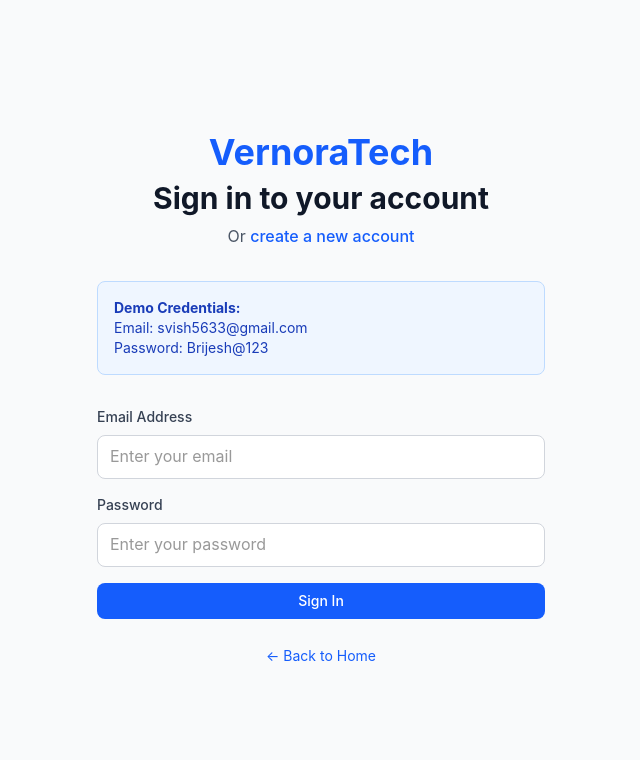
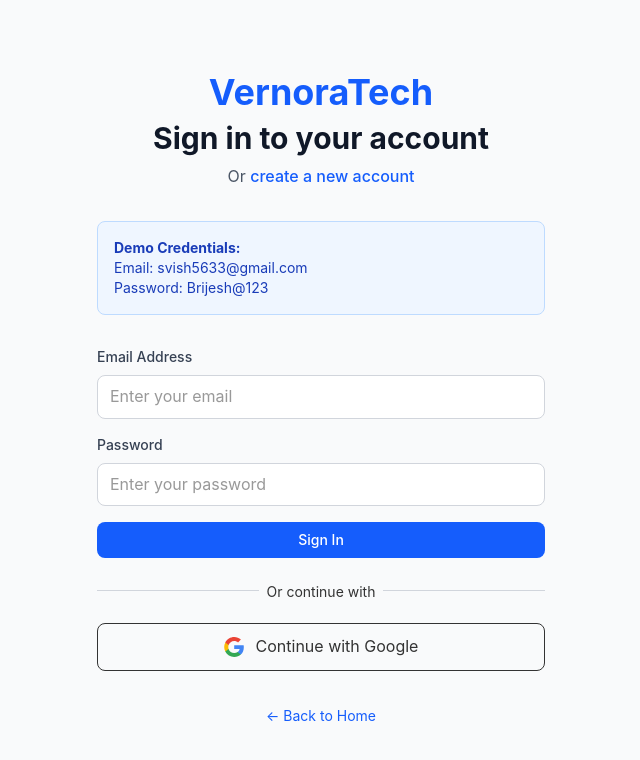
Before and after one commit to vernoratech/Restaurant_Manage_Frontend, a React (Vite) app: page /login in a window 1280 px wide. Shown: the top 760 px of the page, without its empty margins (319-959 px from the left). Built offline with nearby package versions, Linux system fonts and the light colour scheme.

Commit message:
Update : template logout api done

```diff
--- a/src/context/AuthContext.jsx
+++ b/src/context/AuthContext.jsx
@@ -1,33 +1,43 @@
 // src/context/AuthContext.js
-import React, { createContext, useContext, useState, useEffect } from 'react'
-import { useNavigate } from 'react-router-dom'
-import apiClient from '../services/apiClient'
+import React, { createContext, useContext, useState, useEffect } from "react";
+import { useNavigate } from "react-router-dom";
+import apiClient from "../services/apiClient";
+import { useToast } from "./ToastContext";
 
-const AuthContext = createContext()
+const AuthContext = createContext();
 
 export const AuthProvider = ({ children }) => {
-  const [user, setUser] = useState(null)
-  const [isAuthenticated, setIsAuthenticated] = useState(false)
-  const [isLoading, setIsLoading] = useState(true)
-  const navigate = useNavigate()
+  const [user, setUser] = useState(null);
+  const [isAuthenticated, setIsAuthenticated] = useState(false);
+  const [isLoading, setIsLoading] = useState(true);
+  const navigate = useNavigate();
+  const { toast } = useToast();
 
   // Check authentication status on app load
   useEffect(() => {
     const validateSession = async () => {
-      const token = localStorage.getItem('authToken');
-      if (token && token !== 'undefined') {
+      const token = localStorage.getItem("authToken");
+      if (token && token !== "undefined") {
         try {
           const response = await apiClient.verifyToken();
+
+          if (!response.success) {
+            toast.error("Please login again!", {
+              title: "Please login again.",
+              duration: 4000,
+            });
+          }
+
           if (response.success && response.data.user) {
             setUser(response.data.user);
             setIsAuthenticated(true);
           } else {
-             // Handle cases where token is invalid but API returns success:false
-             throw new Error(response.message || 'Invalid session');
+            // Handle cases where token is invalid but API returns success:false
+            throw new Error(response.message || "Invalid session");
           }
         } catch (error) {
           console.error("Session validation failed:", error.message);
-          localStorage.removeItem('authToken');
+          localStorage.removeItem("authToken");
           setIsAuthenticated(false);
         }
       }
@@ -39,118 +49,132 @@
 
   const login = async (credentials) => {
     try {
-      setIsLoading(true)
-      console.log('🔐 Starting login process...')
+      setIsLoading(true);
 
-      const response = await apiClient.login(credentials)
+      const response = await apiClient.login(credentials);
 
       // ✅ FIX: Access the token and user from the nested 'data' object.
-      if (response.success && response.data && response.data.token && response.data.user) {
+      if (
+        response.success &&
+        response.data &&
+        response.data.token &&
+        response.data.user
+      ) {
         const { token, user } = response.data;
 
-        localStorage.setItem('authToken', token)
+        localStorage.setItem("authToken", token);
 
-        setUser(user)
-        setIsAuthenticated(true)
-        console.log('✅ Login successful!')
+        setUser(user);
+        setIsAuthenticated(true);
 
         // Navigate based on user's setup status
         if (user.isSetup) {
-            navigate('/dashboard', { replace: true });
+          navigate("/dashboard", { replace: true });
         } else {
-            navigate('/restaurant-setup', { replace: true });
+          navigate("/restaurant-setup", { replace: true });
         }
 
         return { success: true, user };
       } else {
         // If the structure is wrong or success is false
-        throw new Error(response.message || 'Invalid login response from server.');
+        throw new Error(
+          response.message || "Invalid login response from server."
+        );
       }
-
     } catch (error) {
-      console.error('❌ Login failed:', error)
-      setUser(null)
-      setIsAuthenticated(false)
-      localStorage.removeItem('authToken')
+      console.error("❌ Login failed:", error);
+      setUser(null);
+      setIsAuthenticated(false);
+      localStorage.removeItem("authToken");
       return {
         success: false,
-        error: error.message || 'Login failed. Please try again.'
-      }
+        error: error.message || "Login failed. Please try again.",
+      };
     } finally {
-      setIsLoading(false)
+      setIsLoading(false);
     }
-  }
+  };
 
   const register = async (userData) => {
     try {
-      setIsLoading(true)
-      console.log('📝 Starting registration process...')
+      setIsLoading(true);
 
-      const response = await apiClient.register(userData)
+      const response = await apiClient.register(userData);
 
       // ✅ FIX: Assume the register response has the same structure.
-      if (response.success && response.data && response.data.token && response.data.user) {
+      if (
+        response.success &&
+        response.data &&
+        response.data.token &&
+        response.data.user
+      ) {
         const { token, user } = response.data;
 
-        localStorage.setItem('authToken', token)
+        localStorage.setItem("authToken", token);
 
-        setUser(user)
-        setIsAuthenticated(true)
-        console.log('✅ Registration successful!')
+        setUser(user);
+        setIsAuthenticated(true);
 
-        navigate('/restaurant-setup', { replace: true });
+        navigate("/restaurant-setup", { replace: true });
 
         return { success: true, user };
       } else {
-        throw new Error(response.message || 'Invalid registration response from server.');
+        throw new Error(
+          response.message || "Invalid registration response from server."
+        );
       }
-
     } catch (error) {
-      console.error('❌ Registration failed:', error)
-      setUser(null)
-      setIsAuthenticated(false)
-      localStorage.removeItem('authToken')
+      console.error("❌ Registration failed:", error);
+      setUser(null);
+      setIsAuthenticated(false);
+      localStorage.removeItem("authToken");
       return {
         success: false,
-        error: error.message || 'Registration failed. Please try again.'
-      }
+        error: error.message || "Registration failed. Please try again.",
+      };
     } finally {
-      setIsLoading(false)
+      setIsLoading(false);
     }
-  }
+  };
 
   const logout = async () => {
     try {
-      await apiClient.logout()
+      await apiClient.logout();
     } catch (error) {
-      console.error('Server logout failed, proceeding with client-side cleanup:', error)
+      console.error(
+        "Server logout failed, proceeding with client-side cleanup:",
+        error
+      );
     } finally {
-      localStorage.removeItem('authToken')
-      localStorage.removeItem('restaurantData'); // Also clear restaurant data
-      setUser(null)
-      setIsAuthenticated(false)
-      navigate('/login', { replace: true })
+      localStorage.removeItem("authToken");
+      localStorage.removeItem("restaurantData"); // Also clear restaurant data
+      setUser(null);
+      setIsAuthenticated(false);
+      navigate("/login", { replace: true });
     }
-  }
+  };
 
   const checkRestaurantSetup = () => {
     if (user) {
       return user.isSetup === 1 || user.isSetup === true;
     }
-    const restaurantData = localStorage.getItem('restaurantData');
+    const restaurantData = localStorage.getItem("restaurantData");
     if (restaurantData) {
-        const parsed = JSON.parse(restaurantData);
-        return parsed.setupCompleted === true;
+      const parsed = JSON.parse(restaurantData);
+      return parsed.setupCompleted === true;
     }
     return false;
-  }
+  };
 
   const updateUserVerification = (verifiedData) => {
-  const updatedUser = { ...user, isVerified: true, verifiedAt: verifiedData.verifiedAt }
-  setUser(updatedUser)
-  localStorage.setItem('userData', JSON.stringify(updatedUser))
-}
-
+    const updatedUser = {
+      ...user,
+      isVerified: true,
+      verifiedAt: verifiedData.verifiedAt,
+    };
+    setUser(updatedUser);
+    localStorage.setItem("userData", JSON.stringify(updatedUser));
+  };
 
   const value = {
     user,
@@ -160,16 +184,16 @@
     register,
     logout,
     checkRestaurantSetup,
-    updateUserVerification
-  }
+    updateUserVerification,
+  };
 
-  return <AuthContext.Provider value={value}>{children}</AuthContext.Provider>
-}
+  return <AuthContext.Provider value={value}>{children}</AuthContext.Provider>;
+};
 
 export const useAuth = () => {
-  const context = useContext(AuthContext)
+  const context = useContext(AuthContext);
   if (!context) {
-    throw new Error('useAuth must be used within an AuthProvider')
+    throw new Error("useAuth must be used within an AuthProvider");
   }
-  return context
-}
+  return context;
+};
--- a/src/pages/Auth/Login.jsx
+++ b/src/pages/Auth/Login.jsx
@@ -59,10 +59,14 @@
       return;
     }
 
-    console.log("🔄 Submitting login form...");
     const result = await login(formData);
 
     if (!result.success) {
+      toast.error(result.error, {
+        title: result.error,
+        duration: 4000,
+      });
+
       // Handle login errors
       if (result.error.toLowerCase().includes("email")) {
         setErrors({ email: result.error });
@@ -73,10 +77,12 @@
       }
     }
 
-    toast.success("Login successfully!", {
-      title: "Login successfully",
+    if (result.success) {
+      toast.success("Login successful!", {
+        title: "Login successful",
         duration: 4000,
       });
+    }
   };
 
   if (isLoading) {
@@ -152,13 +158,56 @@
           >
             {isLoading ? "Signing in..." : "Sign In"}
           </Button>
+        </form>
+
+        <div className="relative">
+          <span className="block w-full h-px bg-gray-300"></span>
+          <p className="inline-block w-fit text-sm bg-gray-50 px-2 absolute -top-2 inset-x-0 mx-auto">
+            Or continue with
+          </p>
+        </div>
+
+        <div>
+          <button className="w-full flex items-center justify-center gap-x-3 py-2.5 border rounded-lg cursor-pointer hover:bg-gray-200 duration-150 active:bg-gray-100">
+            <svg
+              className="w-5 h-5"
+              viewBox="0 0 48 48"
+              fill="none"
+              xmlns="http://www.w3.org/2000/svg"
+            >
+              <g clip-path="url(#clip0_17_40)">
+                <path
+                  d="M47.532 24.5528C47.532 22.9214 47.3997 21.2811 47.1175 19.6761H24.48V28.9181H37.4434C36.9055 31.8988 35.177 34.5356 32.6461 36.2111V42.2078H40.3801C44.9217 38.0278 47.532 31.8547 47.532 24.5528Z"
+                  fill="#4285F4"
+                />
+                <path
+                  d="M24.48 48.0016C30.9529 48.0016 36.4116 45.8764 40.3888 42.2078L32.6549 36.2111C30.5031 37.675 27.7252 38.5039 24.4888 38.5039C18.2275 38.5039 12.9187 34.2798 11.0139 28.6006H3.03296V34.7825C7.10718 42.8868 15.4056 48.0016 24.48 48.0016Z"
+                  fill="#34A853"
+                />
+                <path
+                  d="M11.0051 28.6006C9.99973 25.6199 9.99973 22.3922 11.0051 19.4115V13.2296H3.03298C-0.371021 20.0112 -0.371021 28.0009 3.03298 34.7825L11.0051 28.6006Z"
+                  fill="#FBBC04"
+                />
+                <path
+                  d="M24.48 9.49932C27.9016 9.44641 31.2086 10.7339 33.6866 13.0973L40.5387 6.24523C36.2 2.17101 30.4414 -0.068932 24.48 0.00161733C15.4055 0.00161733 7.10718 5.11644 3.03296 13.2296L11.005 19.4115C12.901 13.7235 18.2187 9.49932 24.48 9.49932Z"
+                  fill="#EA4335"
+                />
+              </g>
+              <defs>
+                <clipPath id="clip0_17_40">
+                  <rect width="48" height="48" fill="white" />
+                </clipPath>
+              </defs>
+            </svg>
+            Continue with Google
+          </button>
+        </div>
 
         <div className="text-center">
           <Link to="/" className="text-sm text-blue-600 hover:text-blue-500">
             ← Back to Home
           </Link>
         </div>
-        </form>
       </div>
     </div>
   );
--- a/src/pages/Dashboard/Dashboard.jsx
+++ b/src/pages/Dashboard/Dashboard.jsx
@@ -23,7 +23,7 @@
     mode: "verify", // 'verify', 'setup', 'change'
   });
 
-  console.log("user>>", user);
+
 
   const navigate = useNavigate();
 
@@ -59,7 +59,6 @@
       if (savedData) {
         try {
           const parsedData = JSON.parse(savedData);
-          console.log("Loaded restaurant data from localStorage:", parsedData);
           setRestaurantData(parsedData);
         } catch (error) {
           console.error("Error parsing restaurant data:", error);
@@ -205,9 +204,9 @@
   };
 
   return (
-    <div className="min-h-screen bg-gray-50">
+    <div className="min-h-screen bg-gray-100">
       {/* Header */}
-      <div className="bg-white shadow">
+      <div className="bg-white shadow sticky top-0">
         <div className="max-w-7xl mx-auto px-4 py-4 flex justify-between items-center">
           <div className="flex items-center space-x-4">
             {/* Restaurant Logo */}
@@ -223,7 +222,7 @@
             </div>
 
             <div>
-              <h1 className="text-2xl font-bold text-gray-900">
+              <h1 className="text-2xl font-bold bg-gradient-to-r from-orange-500 via-indigo-500 to-green-500 text-transparent bg-clip-text">
                 {restaurantData?.restaurantName || "Restaurant"} Dashboard
               </h1>
               <div className="flex items-center space-x-2">
--- a/src/services/apiClient.js
+++ b/src/services/apiClient.js
@@ -28,12 +28,7 @@
     }
 
     try {
-      console.log(`🌐 API Request: ${options.method || "GET"} ${url}`);
-      console.log("📤 Request config:", config);
-
       const response = await fetch(url, config);
-
-      console.log(`📊 Response Status: ${response.status}`);
 
       let data;
       const contentType = response.headers.get("content-type");
@@ -41,15 +36,12 @@
         data = await response.json();
       } else {
         const text = await response.text();
-        console.log("📄 Response text:", text);
         try {
           data = text ? JSON.parse(text) : {};
         } catch {
           data = { message: text || `HTTP ${response.status}` };
         }
       }
-
-      console.log(`📊 Parsed Response:`, data);
 
       if (!response.ok) {
         let errorMessage = data.message || data.error;
@@ -167,7 +159,7 @@
 
   async getTemplates(params = {}) {
     const queryString = new URLSearchParams(params).toString();
-    const endpoint = `/restaurants/templates${
+    const endpoint = `/templates/all-template${
       queryString ? `?${queryString}` : ""
     }`;
 
--- a/src/services/restaurantService.js
+++ b/src/services/restaurantService.js
@@ -22,7 +22,7 @@
       logoUrl: restaurantData.logoUrl || '',
       restaurantEmail: restaurantData.restaurantEmail || '',
       restaurantGpsAddress: restaurantData.restaurantGpsAddress || '',
-      selectedTempId: "1234567890abcdef" // Static for now as requested
+      selectedTempId: restaurantData?.selectedTemplate?._id // Static for now as requested
     }
 
     console.log('Restaurant registration payload:', payload)
@@ -52,34 +52,5 @@
     }
   },
 
-  // Get restaurant details (for future use)
-  async getRestaurant() {
-    const token = localStorage.getItem('authToken')
 
-    if (!token) {
-      throw new Error('Authentication token is required')
-    }
-
-    try {
-      const response = await fetch(`${API_BASE_URL}/restaurants/profile`, {
-        method: 'GET',
-        headers: {
-          'Content-Type': 'application/json',
-          'Authorization': `Bearer ${token}`
-        }
-      })
-
-      const data = await response.json()
-
-      if (!response.ok) {
-        throw new Error(data.message || 'Failed to fetch restaurant details')
-      }
-
-      return data
-
-    } catch (error) {
-      console.error('Get restaurant error:', error)
-      throw error
-    }
-  }
 }
```
Lines whose indentation alone changed are shown as unchanged.
